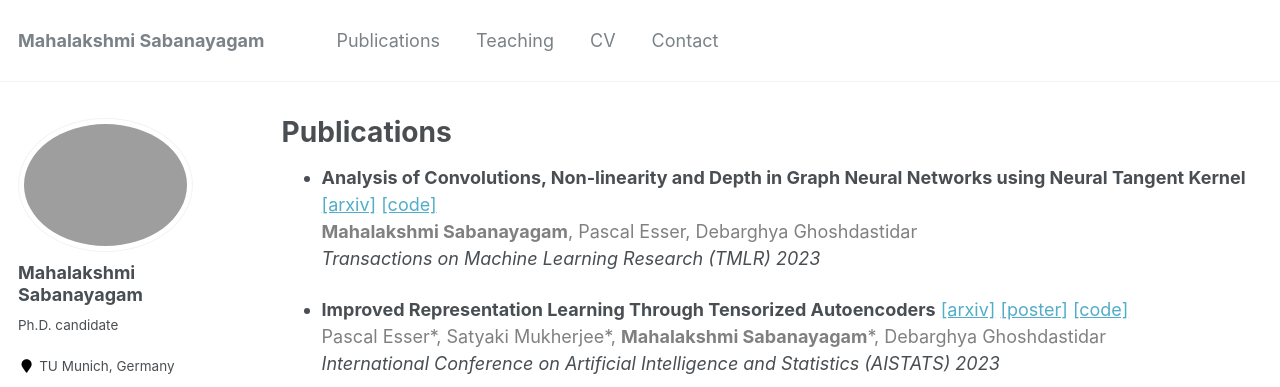
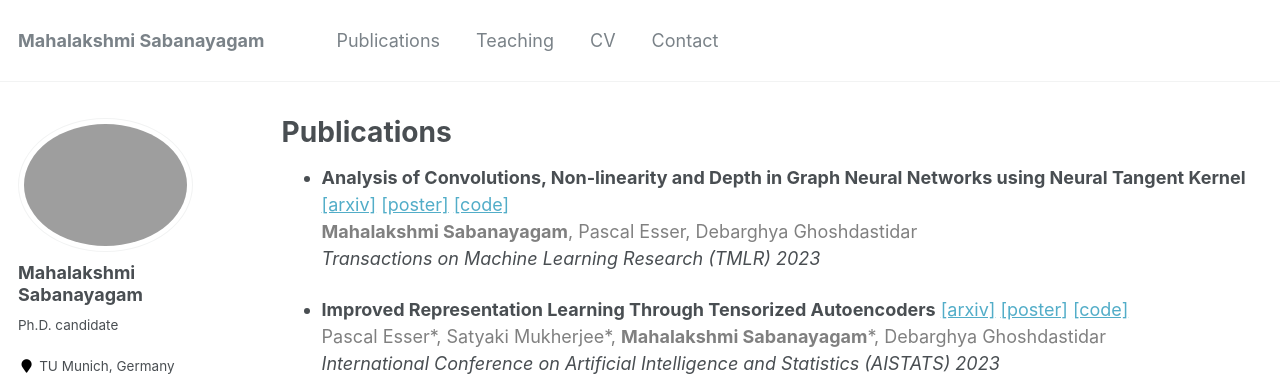
Before and after one commit to mahalakshmi-sabanayagam/mahalakshmi-sabanayagam.github.io, a Jekyll site: the page built from _pages/publications.md, in a window 1280 px wide and 900 px high. Shown: the top 387 px of the window. Built offline with Jekyll 4.4.1, drawn with Linux system fonts in a browser that asks for light colours.

Commit message:
update poster gntk

```diff
--- a/_pages/publications.md
+++ b/_pages/publications.md
@@ -5,7 +5,7 @@ permalink: /publications/
 author_profile: true
 ---
 * **Analysis of Convolutions, Non-linearity and Depth in
-Graph Neural Networks using Neural Tangent Kernel** [[arxiv]](https://arxiv.org/abs/2210.09809) [[code]](https://github.com/mahalakshmi-sabanayagam/NTK_GCN)
+Graph Neural Networks using Neural Tangent Kernel** [[arxiv]](https://arxiv.org/abs/2210.09809) [[poster]](https://mahalakshmi-sabanayagam.github.io/files/tmlr23_gntk.pdf) [[code]](https://github.com/mahalakshmi-sabanayagam/NTK_GCN)
  <br>
 <span style="color:gray;"> **Mahalakshmi Sabanayagam**, Pascal Esser, Debarghya Ghoshdastidar </span><br>
 _Transactions on Machine Learning Research (TMLR) 2023_
```
Also changed, not shown: 1 other file.
